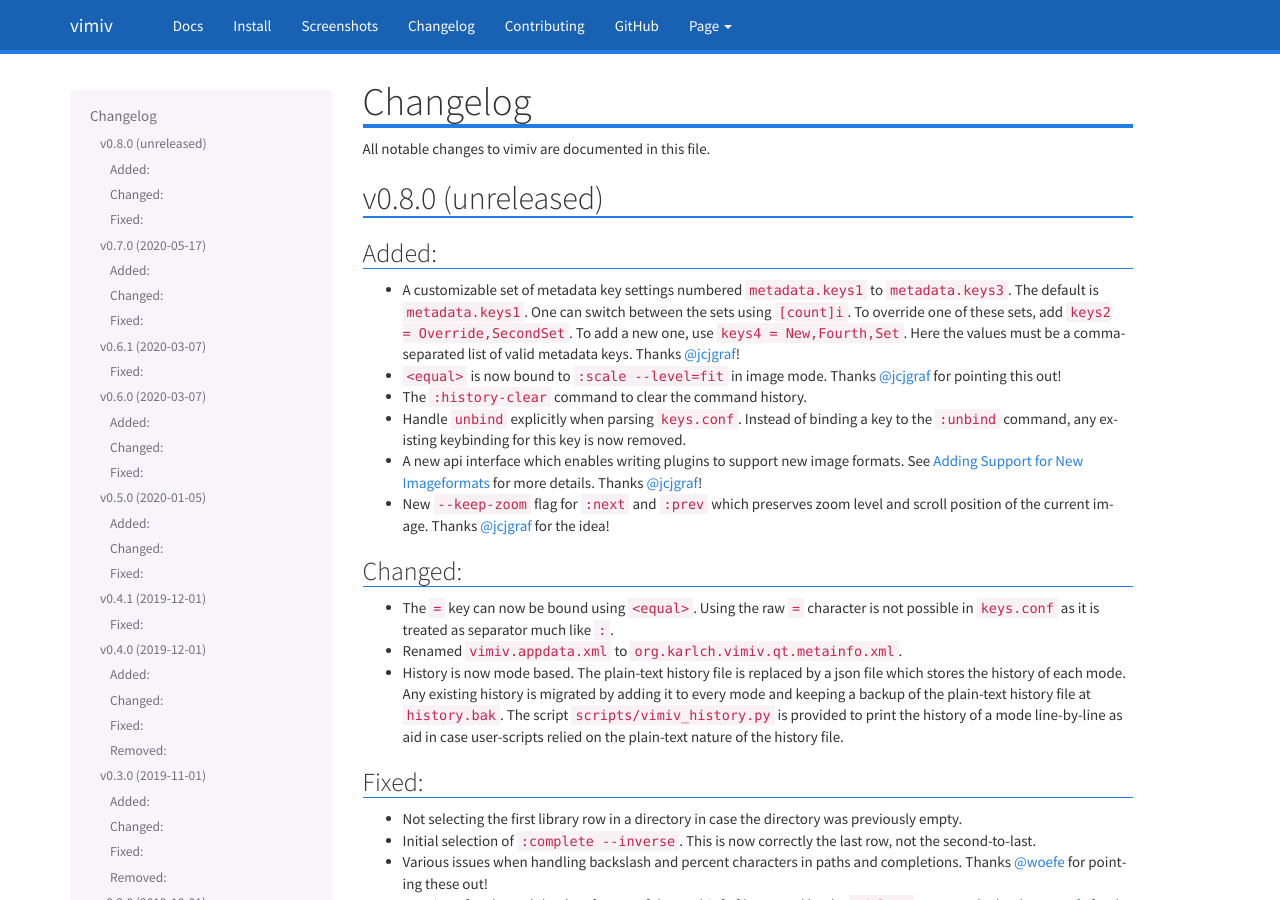
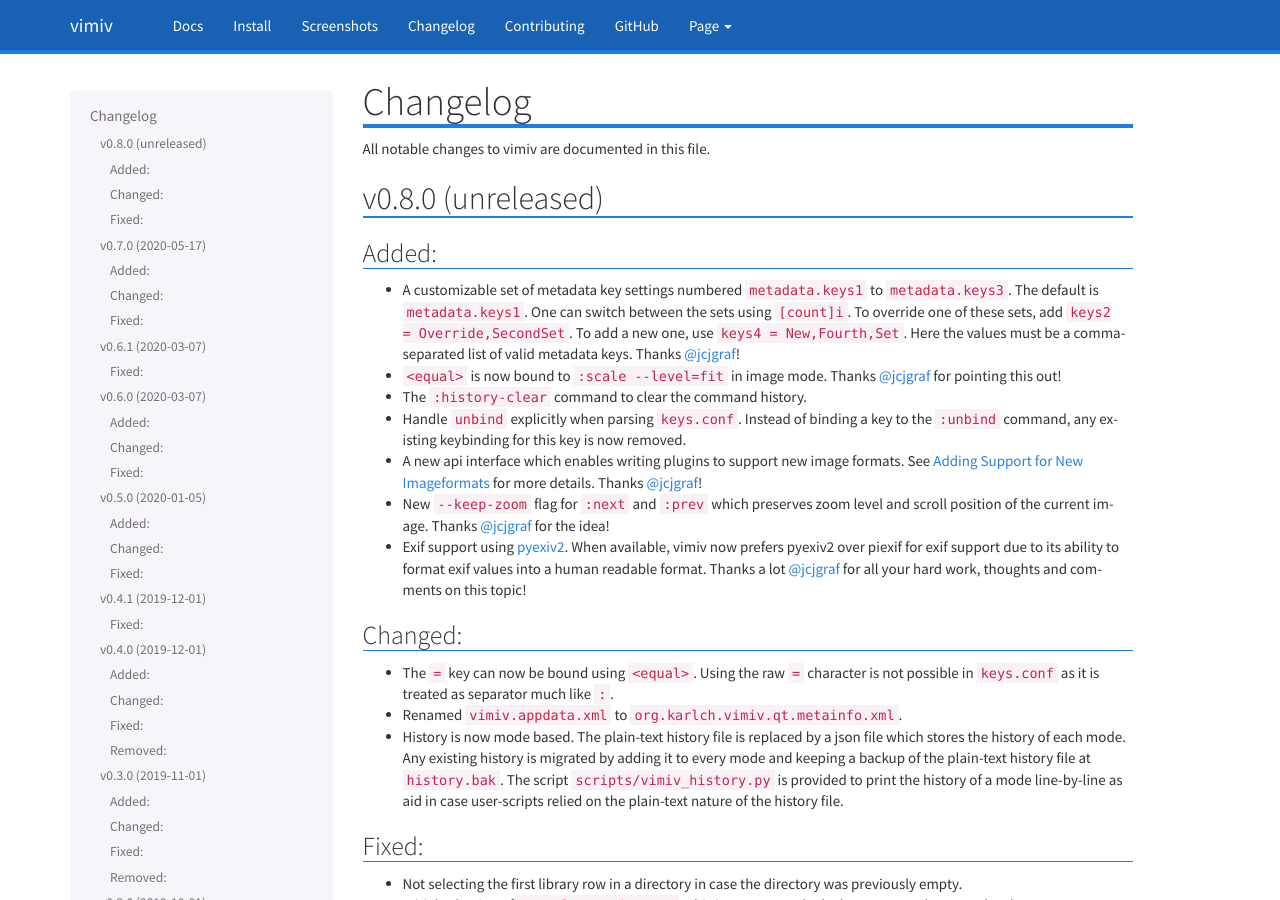
Before and after one commit to karlch/vimiv-qt, a Sphinx documentation site: the page built from docs/changelog.rst, in a window 1280 px wide and 900 px high. Built offline with Sphinx 7.4.7, drawn with Linux system fonts in a browser that asks for light colours.

Commit message:
Docs: Update changelog for pyexiv2 support

```diff
--- a/docs/changelog.rst
+++ b/docs/changelog.rst
@@ -26,6 +26,11 @@
 * New ``--keep-zoom`` flag for ``:next`` and ``:prev`` which preserves zoom level and
   scroll position of the current image.
   Thanks `@jcjgraf <https://github.com/jcjgraf>`_ for the idea!
+* Exif support using `pyexiv2 <https://pypi.org/project/pyexiv2/>`_. When available,
+  vimiv now prefers pyexiv2 over piexif for exif support due to its ability to format
+  exif values into a human readable format. Thanks a lot
+  `@jcjgraf <https://github.com/jcjgraf>`_ for all your hard work, thoughts and comments
+  on this topic!
 
 Changed:
 ^^^^^^^^
```
